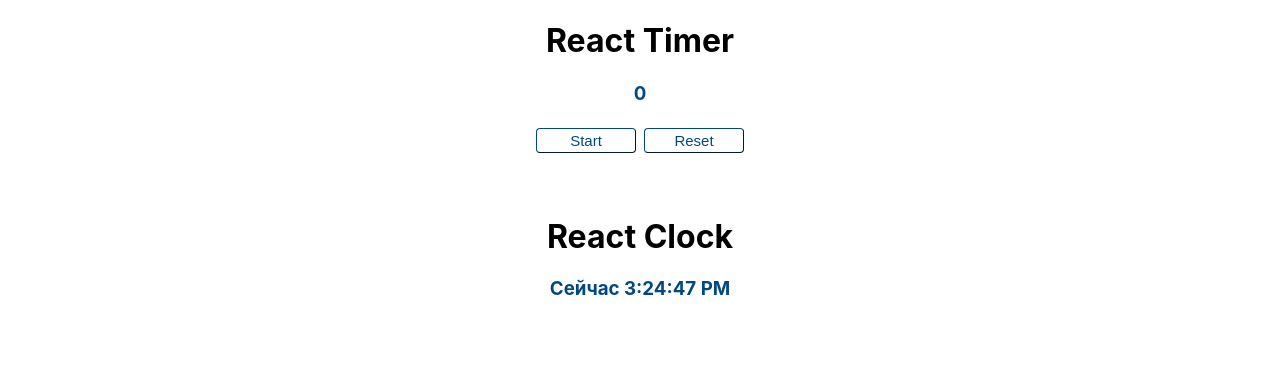
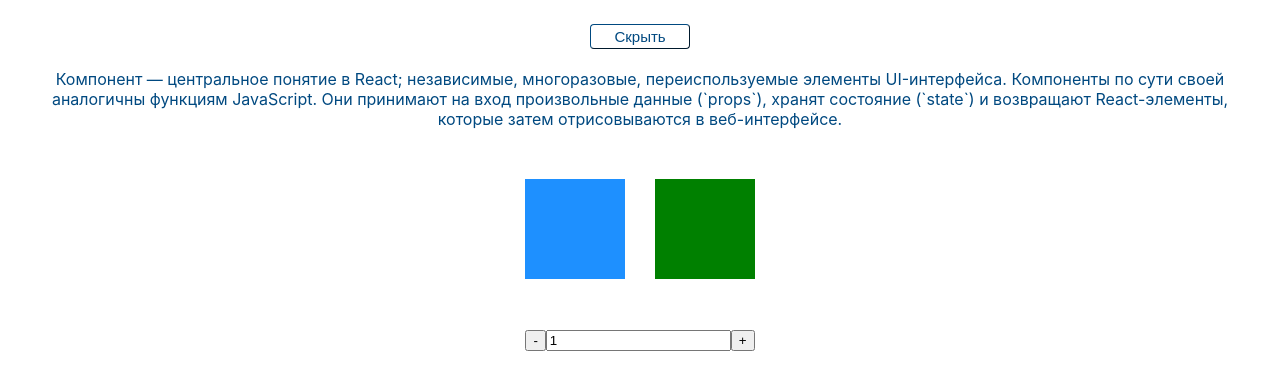
Before and after one commit to Yarengina/sky-react-hw1, a React (Create React App) app in the folder sky-react-hw1/: page / in a window 1280 px wide. Shown: the top 390 px of the page. Built offline with nearby package versions, Linux system fonts and the light colour scheme.

Commit message:
added ShowHide.js, TwoSquares.js, MinMax.js

```diff
--- a/sky-react-hw1/src/App.css
+++ b/sky-react-hw1/src/App.css
@@ -22,3 +22,31 @@
 .Color {
   color: #004980;
 }
+
+.Squares {
+  display: flex;
+  justify-content: center;
+  gap: 30px;
+  margin: 50px;
+}
+
+.Blue {
+  width: 100px;
+  height: 100px;
+  background: dodgerblue;
+  border: inherit;
+}
+
+.Green {
+  width: 100px;
+  height: 100px;
+  background: green;
+  border: inherit;
+}
+
+.Red {
+  width: 100px;
+  height: 100px;
+  background: red;
+  border: inherit;
+}
--- a/sky-react-hw1/src/App.js
+++ b/sky-react-hw1/src/App.js
@@ -1,11 +1,13 @@
 import './App.css'
-import Clock from './components/Clock'
-import ReacTimer from './components/ReacTimer'
+import MinMaxFn from './components/MinMaxFn'
+import ShowHide from './components/ShowHide'
+import TwoSquares from './components/TwoSquares'
 
 function App() {
     return <div className='App'>
-        <ReacTimer />
-        <Clock />
+        <ShowHide />
+        <TwoSquares />
+        <MinMaxFn min={1} max={10} />
         </div>
 }
 
--- a/sky-react-hw1/src/components/MinMax.js
+++ b/sky-react-hw1/src/components/MinMax.js
@@ -13,7 +13,7 @@ class MinMax extends React.Component {
     }
 
     inc = () => {
-        this.setState((prevState) => ({ curCount: prevState.curCount + 1 }))
+        this.setState((prevState) => ({ curCount: Number(prevState.curCount) + 1 }))
     }
 
     dec = () => {
--- /dev/null
+++ b/sky-react-hw1/src/components/MinMaxFn.js
@@ -0,0 +1,38 @@
+import { useState } from "react"
+
+function MinMaxFn(props) {
+    const [curCount, setCurCount] = useState(props.min)
+
+    const inc = () => setCurCount(Number(curCount) + 1)
+
+    const dec = () => setCurCount(curCount - 1)
+
+    const onChangeInput = (event) => setCurCount(event.target.value.replace(/\D/,''))
+
+
+    return (
+        <div>
+            {curCount > props.min
+                ? <button type="button" onClick={dec}>
+                    {' '}-{' '}
+                </button>
+                : <button type="button">{' '}-{' '}
+                </button>
+                }
+                <input
+                    type='text'
+                    name='input'
+                    value={curCount}
+                    onChange={onChangeInput}
+                />
+                {curCount < props.max
+                ? <button type="button" onClick={inc}>
+                    {' '}+{' '}
+                </button>
+                : <button type="button">{' '}+{' '}
+                </button>
+                }
+            </div>
+    )
+}
+export default MinMaxFn
--- /dev/null
+++ b/sky-react-hw1/src/components/ShowHide.js
@@ -0,0 +1,27 @@
+import { useState } from "react";
+
+function ShowHide() {
+    const [isShown, setIsShown] = useState(true)
+
+    const handleToggle = () => {
+        setIsShown(!isShown)
+    }
+
+    return (
+        <div>
+            <button className='Button' type="button" onClick={handleToggle}>
+                {isShown ? 'Скрыть' : 'Показать'}
+            </button>
+            {isShown ? <p className='Color'>Компонент — центральное понятие в React;
+                независимые, многоразовые, переиспользуемые элементы UI-интерфейса.
+                Компоненты по сути своей аналогичны функциям JavaScript.
+                Они принимают  на вход произвольные данные (`props`),
+                хранят состояние (`state`) и возвращают React-элементы,
+                которые затем отрисовываются в веб-интерфейсе.
+            </p>
+            : <p> </p>}
+        </div>
+    )
+}
+
+export default ShowHide
--- /dev/null
+++ b/sky-react-hw1/src/components/TwoSquares.js
@@ -0,0 +1,27 @@
+import { useState } from "react";
+
+function TwoSquares() {
+    const [blue, setBlue] = useState(true)
+    const [green, setGreen] = useState(true)
+
+    const handleToggleBlue = () => {
+        setBlue(!blue)
+    }
+
+    const handleToggleGreen = () => {
+        setGreen(!green)
+    }
+
+    return (
+        <div className='Squares'>
+            <button
+            className={blue ? 'Blue' : 'Red'} type="button"
+            onClick={handleToggleBlue}> </button>
+            <button
+            className={green ? 'Green' : 'Red'} type="button"
+            onClick={handleToggleGreen}> </button>
+        </div>
+    )
+}
+
+export default TwoSquares
```
